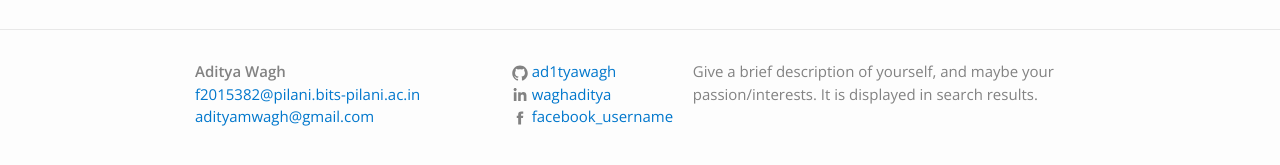
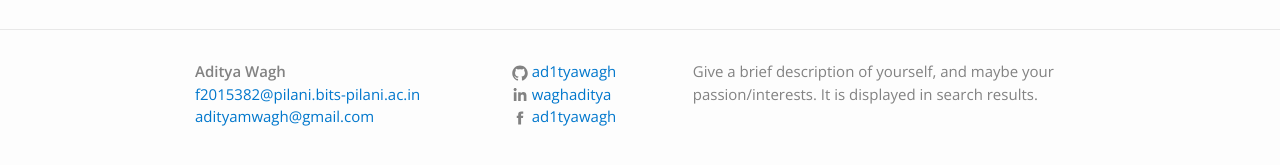
Before and after one commit to thecodeeagle/Ashlesha_Personal, a Jekyll site: the page built from index.html, in a window 1280 px wide. Shown: the part 534-699 px from the top of the page. Built offline with Jekyll 4.4.1, drawn with Linux system fonts in a browser that asks for light colours.

Commit message:
Update _config.yml

```diff
--- a/_config.yml
+++ b/_config.yml
@@ -13,7 +13,7 @@ url: "https://ad1tyawagh.github.io" # the base hostname & protocol for your site
 # twitter_username: jekyllrb
 github_username: ad1tyawagh
 linkedin_username: waghaditya
-facebook_username: facebook_username
+facebook_username: ad1tyawagh
 # feel free to add other links here; you will have to add the SVG icon in _layouts/footer.html
 
 # Build settings
```
